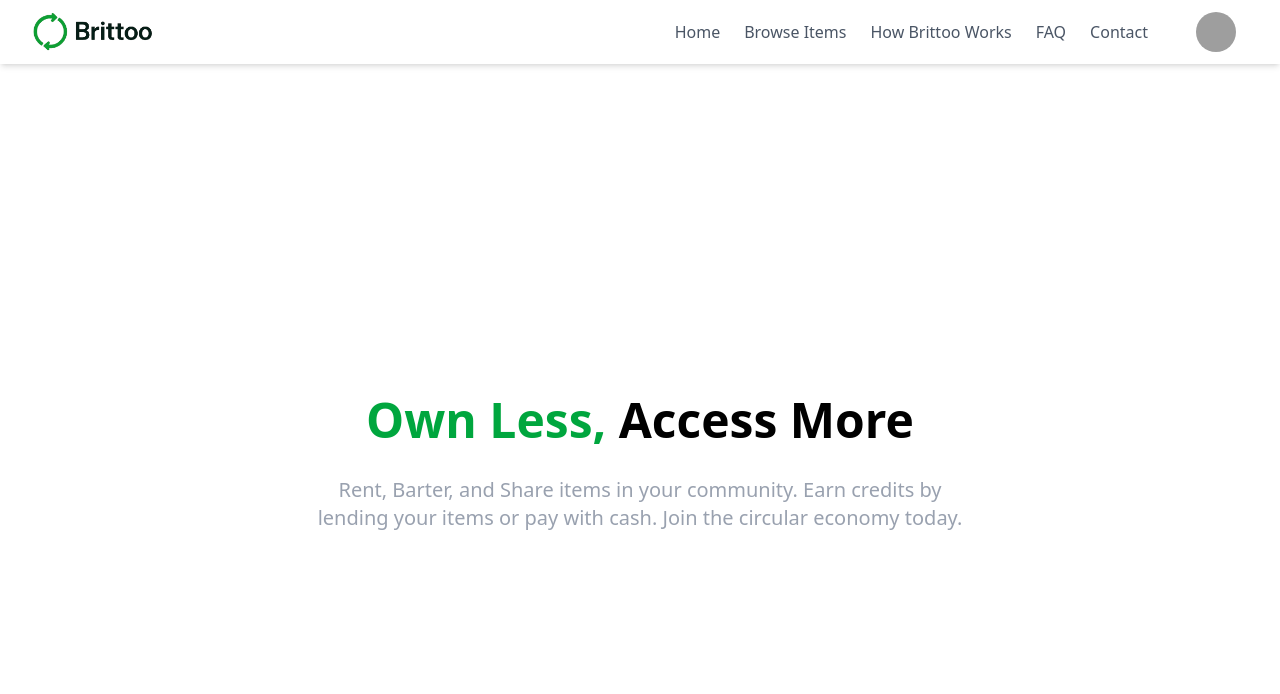
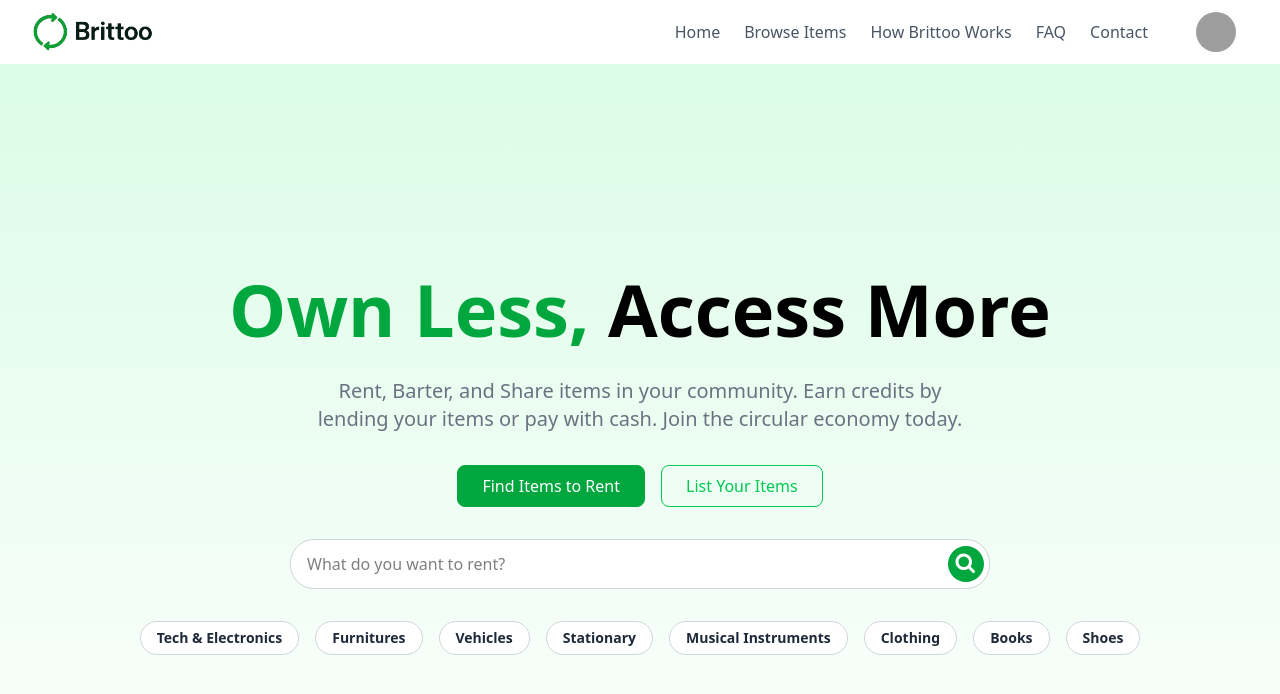
Before and after one commit to akmashiukul/brittoo_ashikul, a React (Vite) app in the folder client/: page / in a window 1280 px wide. Shown: the top 694 px of the page. Built offline with nearby package versions, Linux system fonts and the light colour scheme; grey boxes are pictures that could not be loaded.

Commit message:
complete banner

```diff
--- a/client/src/App.jsx
+++ b/client/src/App.jsx
@@ -6,7 +6,7 @@ const App = () => {
   return (
     <BrowserRouter>
       <Navbar />
-      <div className="mx-auto lg:max-w-7xl overflow-x-hidden">
+      <div className="overflow-x-hidden">
         <Routes>
           <Route path="/" element={<Home />} />
         </Routes>
--- a/client/src/components/HomePageComponents/Banner.jsx
+++ b/client/src/components/HomePageComponents/Banner.jsx
@@ -1,13 +1,55 @@
+import { IoSearchCircle } from "react-icons/io5";
 
 const Banner = () => {
+
+  const tagClassNames = "border border-gray-300 rounded-3xl py-[6px] px-4 text-gray-800 font-semibold bg-white cursor-pointer hover:bg-green-200 md:text-sm text-xs";
+
   return (
-    <div className="flex flex-col items-center justify-center min-h-screen">
-      <h1 className="text-2xl md:text-5xl font-bold"><span className="text-green-600">Own Less,</span> Access More</h1>
-      <p className="text-gray-400 text-xl mt-8 text-center">
-        Rent, Barter, and Share items in your community. Earn credits by <br /> lending your items or pay with cash. Join the circular economy today.
-      </p>
+    <div className="bg-gradient-to-b from-green-100 to-transparent">
+      <div
+        className="flex flex-col items-center justify-center min-h-screen mx-auto lg:max-w-7xl"
+      >
+        <h1 className="text-2xl md:text-7xl font-bold">
+          <span className="text-green-600">Own Less,</span> Access More
+        </h1>
+        <p className="text-gray-500 text-xl mt-8 text-center">
+          Rent, Barter, and Share items in your community. Earn credits by{" "}
+          <br /> lending your items or pay with cash. Join the circular economy
+          today.
+        </p>
+        <div className="flex gap-4 mt-8">
+          <button className="py-2 border border-green-600 bg-green-600 rounded-lg text-white cursor-pointer hover:bg-green-700 hover:border-green-700 hidden md:block px-6">
+            Find Items to Rent
+          </button>
+          <button className="text-xs md:text-base mr-3 border lg:mr-0 py-2 border-green-500 hover:text-gray-500 text-green-500 hover:bg-green-100 rounded-lg cursor-pointer bg-transparent px-6">
+            List Your Items
+          </button>
+        </div>
+          <div className="relative mt-8">
+            <input
+              type="text"
+              id="Search"
+              className="border bg-white border-gray-300 rounded-3xl w-[700px] py-3 px-4 focus:border-green-600 focus:outline-none"
+              placeholder="What do you want to rent?"
+            />
+
+            <span className="absolute inset-y-0 right-2 grid w-8 place-content-center">
+              <IoSearchCircle className="text-green-600 cursor-pointer" size={48} />
+            </span>
+          </div>
+          <ul className="mt-8 flex gap-4">
+            <li className={tagClassNames}>Tech & Electronics</li>
+            <li className={tagClassNames}>Furnitures</li>
+            <li className={tagClassNames}>Vehicles</li>
+            <li className={tagClassNames}>Stationary</li>
+            <li className={tagClassNames}>Musical Instruments</li>
+            <li className={tagClassNames}>Clothing</li>
+            <li className={tagClassNames}>Books</li>
+            <li className={tagClassNames}>Shoes</li>
+          </ul>
+      </div>
     </div>
-  )
-}
+  );
+};
 
-export default Banner
+export default Banner;
```
